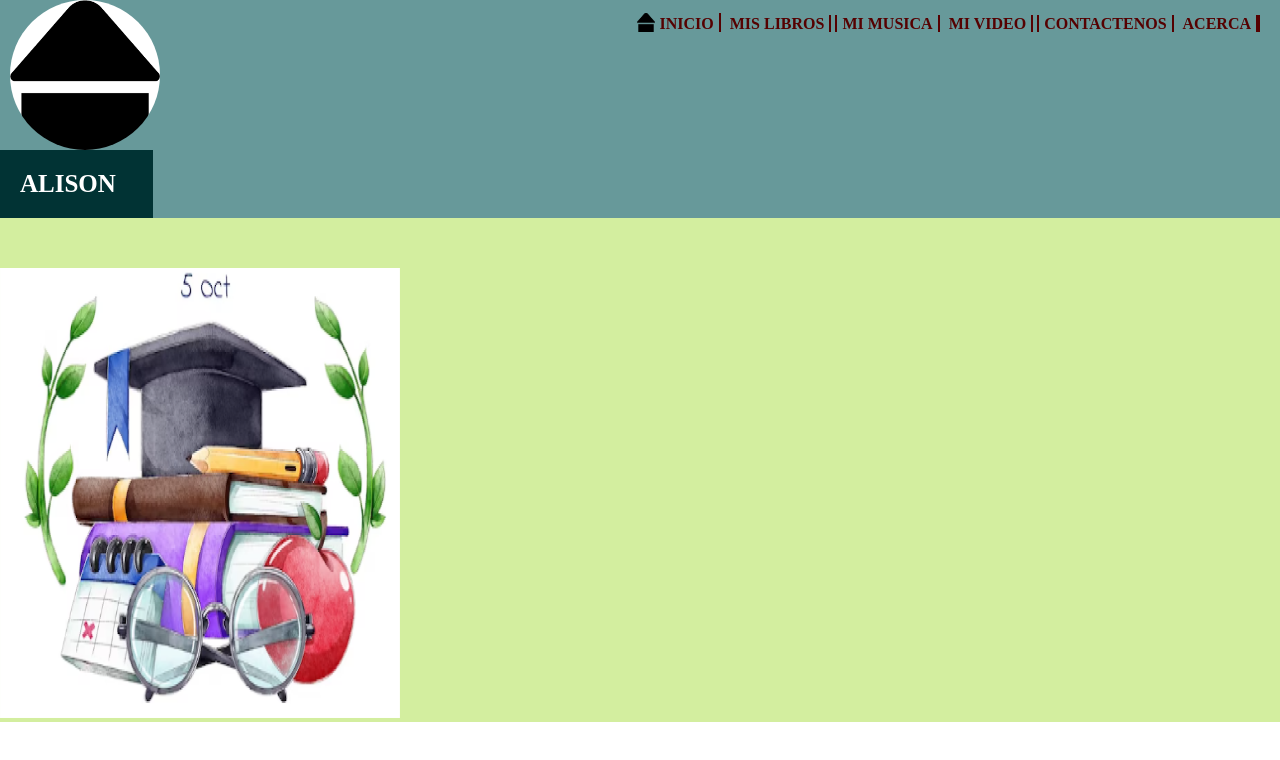
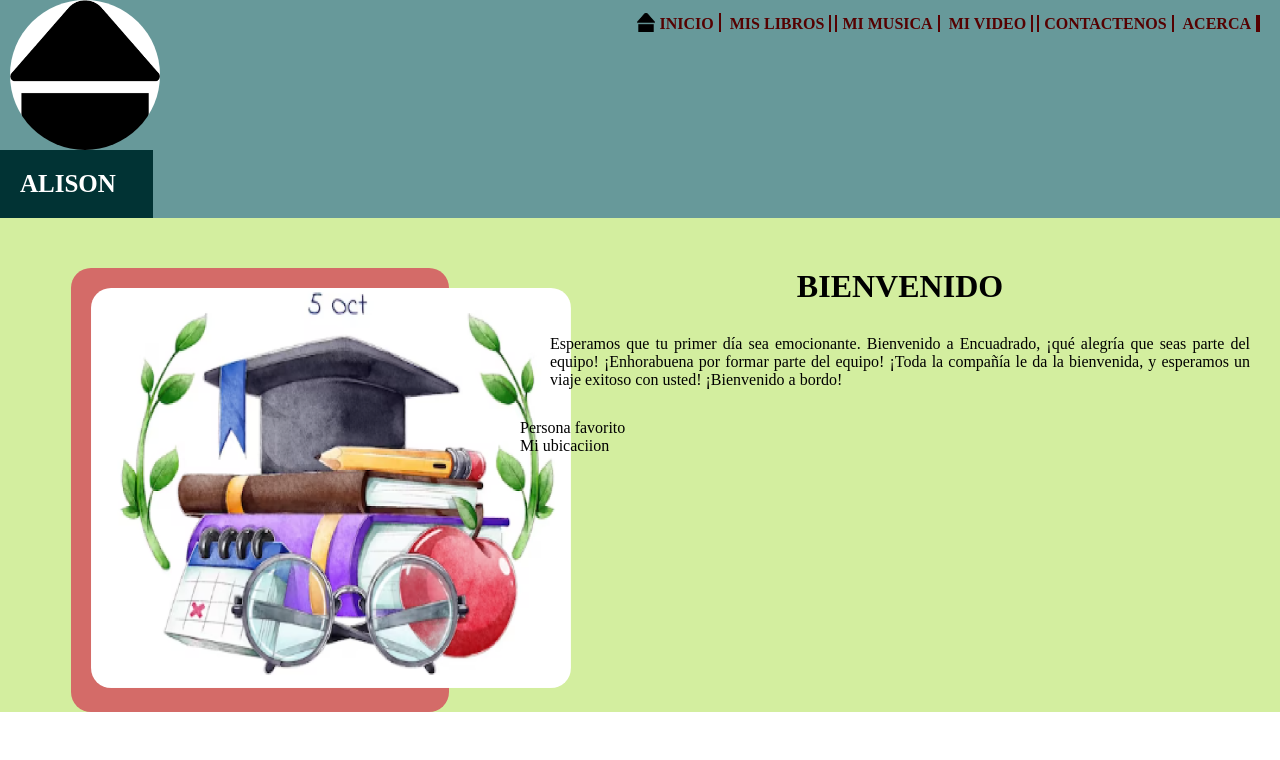
Before and after one commit to Alison1005/MiProyecto-1-2023, a plain HTML site: page index.html in a window 1280 px wide. Drawn offline with Linux system fonts and the light colour scheme.

Commit message:
GaboProyect

```diff
--- a/CSS/estilo.css
+++ b/CSS/estilo.css
@@ -74,3 +74,24 @@ ul li a:hover{
 #cuerpoDetalle{
  flex: 60%;
 }
+#bordeImagen{
+    background-color: #d46b68;
+    padding: 20px;
+    text-align: center;
+    border-radius: 20px;
+    width: 65%;
+    margin: auto;
+
+}
+img{
+    border-radius: 20px;
+}
+h1{
+    text-align: center;
+    font-weight: bold;
+    text-transform: uppercase;
+}
+#datosDetalle{
+    text-align: justify;
+    padding: 30px;
+}
--- a/index.html
+++ b/index.html
@@ -28,11 +28,26 @@
    <div id="cuerpoContenido" >
     <div id="cuerpoImagen">
         <div id="bordeImagen" >
-            <img src="/img/imagen12.png" height="450" width="400">
+            <img src="/img/imagen12.png" height="400" width="480">
         </div>
 
     </div>
-    <div id="cuerpoDetalle"></div>
+    <div id="cuerpoDetalle">
+        <h1>bienvenido</h1>
+        <div id="datosDetalle">
+            <p> Esperamos que tu primer día sea emocionante.
+                Bienvenido a Encuadrado, ¡qué alegría que seas parte del equipo!
+                ¡Enhorabuena por formar parte del equipo! ¡Toda la compañía le da la bienvenida, y esperamos un viaje exitoso con usted! ¡Bienvenido a bordo!</p>
+
+        </div>
+        <div id="Botones">
+            <div id="botonFavorito">Persona favorito</div>
+            <div id="botonUbicacion">Mi ubicaciion</div>
+          </div>
+
+    </div>
+
+
   </div>
   <!--Aqui colocaremos el pie de la wed-->
     <footer></footer>
```
